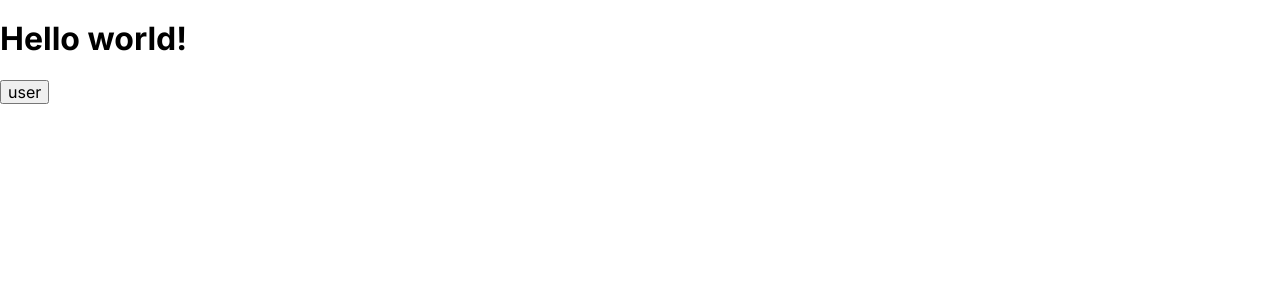
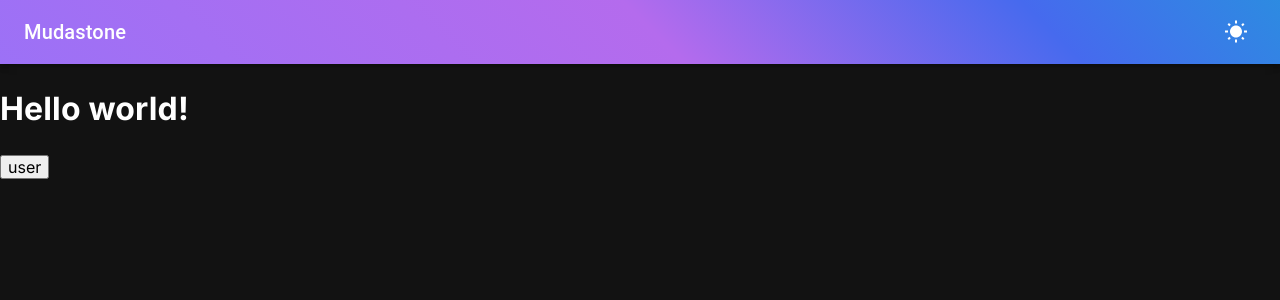
Before and after one commit to mudaston/todo-frontend, a Next.js app: page / in a window 1280 px wide. Shown: the top 300 px of the page. Built offline with nearby package versions, Linux system fonts and the light colour scheme.

Commit message:
configure store to persist theme reducer

```diff
--- a/src/app/layout.tsx
+++ b/src/app/layout.tsx
@@ -1,7 +1,10 @@
 import type { Metadata } from 'next'
 import { Inter } from 'next/font/google'
 
+import { Header } from '@feature/header'
+
 import { StoreProvider } from '@app/store'
+import { ThemeProvider } from '@app/theme'
 
 import '@app/bootstrap/normalize.css'
 
@@ -20,7 +23,12 @@ export default function RootLayout({
     return (
         <html lang='en'>
             <body className={inter.className}>
-                <StoreProvider>{children}</StoreProvider>
+                <StoreProvider>
+                    <ThemeProvider>
+                        <Header />
+                        {children}
+                    </ThemeProvider>
+                </StoreProvider>
             </body>
         </html>
     )
--- a/src/app/store/index.ts
+++ b/src/app/store/index.ts
@@ -1,3 +1,3 @@
-export { store } from './store'
+export { store, persistor } from './store'
 export { StoreProvider } from './provider'
 export type { AppDispatch, RootState } from './store'
--- a/src/app/store/provider.tsx
+++ b/src/app/store/provider.tsx
@@ -1,9 +1,15 @@
 'use client'
+import { Provider } from 'react-redux'
+import { PersistGate } from 'redux-persist/integration/react'
 
-import { Provider } from 'react-redux'
-
-import { store } from './store'
+import { store, persistor } from './store'
 
 export const StoreProvider = ({ children }: { children: React.ReactNode }) => {
-    return <Provider store={store}>{children}</Provider>
+    return (
+        <Provider store={store}>
+            <PersistGate loading={null} persistor={persistor}>
+                {children}
+            </PersistGate>
+        </Provider>
+    )
 }
--- /dev/null
+++ b/src/app/store/reducers.ts
@@ -0,0 +1,11 @@
+import { combineReducers } from '@reduxjs/toolkit'
+
+import { themeSlice } from '@feature/theme-switcher'
+
+import { testSlice } from './test-slice'
+import { persistedThemeReducer } from './theme-reducer'
+
+export const reducers = combineReducers({
+    [testSlice.name]: testSlice.reducer,
+    [themeSlice.name]: persistedThemeReducer,
+})
--- a/src/app/store/store.ts
+++ b/src/app/store/store.ts
@@ -1,13 +1,16 @@
 import { configureStore } from '@reduxjs/toolkit'
+import { persistStore } from 'redux-persist'
+import thunk from 'redux-thunk'
 
-import { testSlice } from './test-slice'
+import { reducers } from './reducers'
 
 export const store = configureStore({
-    reducer: {
-        [testSlice.name]: testSlice.reducer,
-    },
+    reducer: reducers,
     devTools: process.env.NODE_ENV !== 'production',
+    middleware: [thunk],
 })
+
+export const persistor = persistStore(store)
 
 export type RootState = ReturnType<typeof store.getState>
 export type AppDispatch = typeof store.dispatch
--- /dev/null
+++ b/src/app/store/theme-reducer.ts
@@ -0,0 +1,32 @@
+import { persistReducer } from 'redux-persist'
+import createWebStorage from 'redux-persist/lib/storage/createWebStorage'
+
+import { themeSlice } from '@feature/theme-switcher'
+
+const createNoopStorage = () => {
+    return {
+        getItem() {
+            return Promise.resolve(null)
+        },
+        setItem(_key: string, value: string) {
+            return Promise.resolve(value)
+        },
+        removeItem() {
+            return Promise.resolve()
+        },
+    }
+}
+
+const themePersistConfig = {
+    key: 'theme',
+    version: 1,
+    storage:
+        typeof window !== 'undefined'
+            ? createWebStorage('local')
+            : createNoopStorage(),
+}
+
+export const persistedThemeReducer = persistReducer(
+    themePersistConfig,
+    themeSlice.reducer
+)
--- /dev/null
+++ b/src/app/theme/index.ts
@@ -0,0 +1 @@
+export { default as ThemeProvider } from './theme-provider'
```
